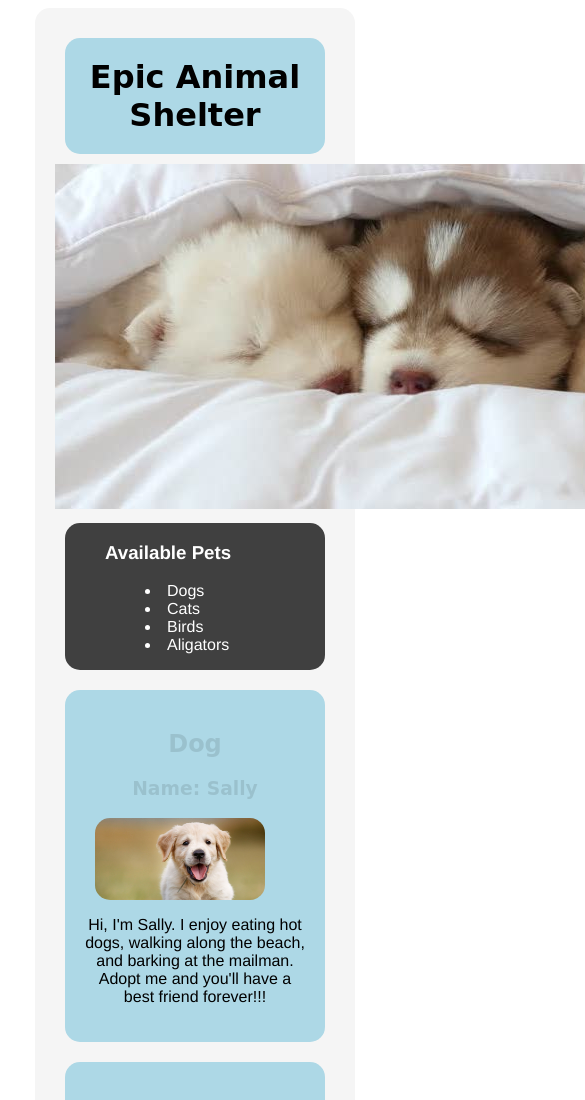
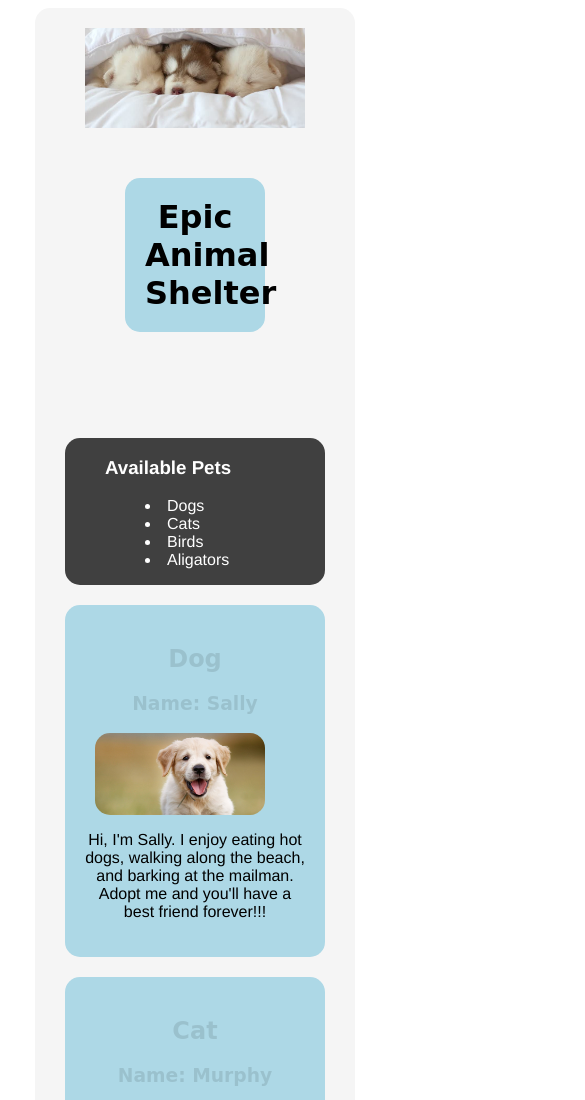
Before and after one commit to brgotting/animal-shelter-website, a plain HTML site: page index.html in a window 390 px wide. Shown: the top 1100 px of the page, 585 px wide, since content can reach past the window. Drawn offline with Linux system fonts and the light colour scheme.

Commit message:
Update header position.

```diff
--- a/css/styles.css
+++ b/css/styles.css
@@ -1,13 +1,31 @@
-h1 {
+body {
+text-align: center;
+font-family: helvetica, sans-serif;
+}
+
+.heading {
+  text-align: center;
+  display: block;
+  height: 400px;
+  width: 800px;
+  position: relative;
+}
+
+.heading h1 {
   font-family: cursive;
   background-color: #ADD8E6;
   margin: 10px;
   padding: 20px;
   border-radius: 15px;
+  z-index: 20;
+  position: absolute;
+  margin-top: 275px;
+  margin-left: 350px;
 }
-  body {
-  text-align: center;
-  font-family: helvetica, sans-serif;
+
+.heading img {
+  width: 1000px;
+  float: left;
 }
 
 .container {
@@ -62,6 +80,16 @@ ul {
 }
 
 @media screen and (min-width: 700px) and (max-width: 1000px){
+  .heading {
+    height: 300px;
+  }
+  .heading img {
+    width: 700px;
+  }
+  .heading h1 {
+    margin-top: 150px;
+    margin-left: 200px;
+  }
   .profile{
     background-color: #ADD8E6;
     width: 640px;
@@ -87,9 +115,21 @@ ul {
     float: left;
     width: 220px;
   }
+  .heading img {
+    width:220px;
+    height: 100px;
+    margin-left: 30px;
+  }
+  .heading h1 {
+    width: 100px;
+    margin-top: 150px;
+    margin-left: 70px;
+
+
+  }
   .container {
     width: 280px;
-    height: 2500px;
+    height: 2800px;
   }
   .profile {
     width: 220px;
--- a/index.html
+++ b/index.html
@@ -7,8 +7,8 @@
   <body>
     <div class="container">
       <div class="heading">
+        <img src="img/header.jpg" alt="Cute dogs.">
         <h1>Epic Animal Shelter</h1>
-        <img src="img/header.jpg" alt="Cute dogs.">
       </div>
 
       <div class="sidebar">
```
